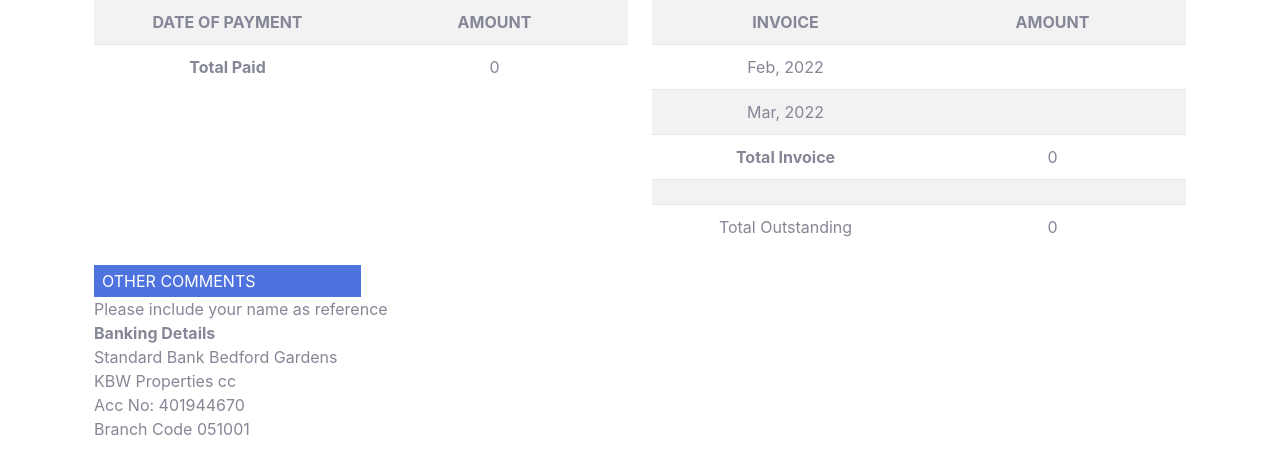
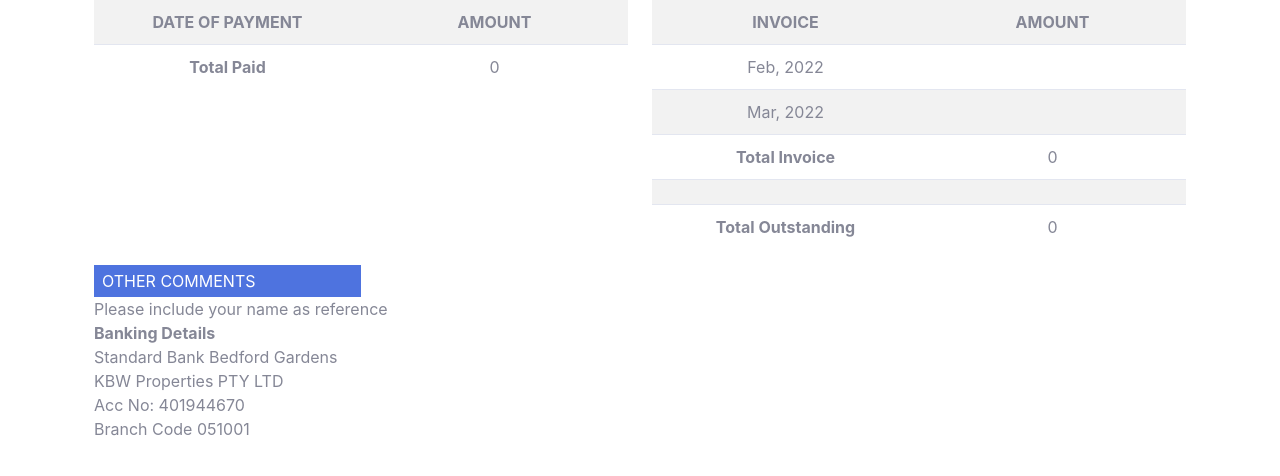
Before and after one commit to KashifWebDev/18J, a PHP site: page /18J/admin_print_statement.php?id=1 in a window 1280 px wide. Shown: the part 195-671 px from the top of the page. Run offline with PHP 8.4, Linux system fonts and the light colour scheme; data comes from the database, SQL or seed files in the repository; data that the repository does not hold is empty.

Commit message:
AfterReConsolation

```diff
--- a/admin_print_statement.php
+++ b/admin_print_statement.php
@@ -123,7 +123,7 @@
                                 <td class="w-50"></td>
                             </tr>
                             <tr>
-                                <td class="w-50">Total Outstanding</td>
+                                <td class="w-50 font-weight-bolder">Total Outstanding</td>
                                 <td class="w-50"><?php echo $totalQuote-$total; ?></td>
                             </tr>
                             </tbody>
@@ -134,7 +134,7 @@
                     <p>Please include your name as reference</p>
                     <p class="font-weight-bolder">Banking Details</p>
                     <p>Standard Bank Bedford Gardens</p>
-                    <p>KBW Properties cc</p>
+                    <p>KBW Properties PTY LTD</p>
                     <p>Acc No:  401944670</p>
                     <p>Branch Code  051001</p>
                 </div>
--- a/getQuoteHtml.php
+++ b/getQuoteHtml.php
@@ -86,7 +86,7 @@ $student = mysqli_num_rows($qry) ? mysqli_fetch_array($qry) : array();
 </style>
 <div class="container-fluid">
     <img src="img/quot/1.png" alt="">
-    <h2>KBW PROPERTIES</h2>
+    <h2>KBW PROPERTIES - 18 Jorissen Student Accommodation </h2>
     <h2 class="mainClr">QUOTATION</h2>
     <p class="name_heading">Quotation Number</p>
     <p id="value"><?php echo $row["id"]; ?></p>
```
